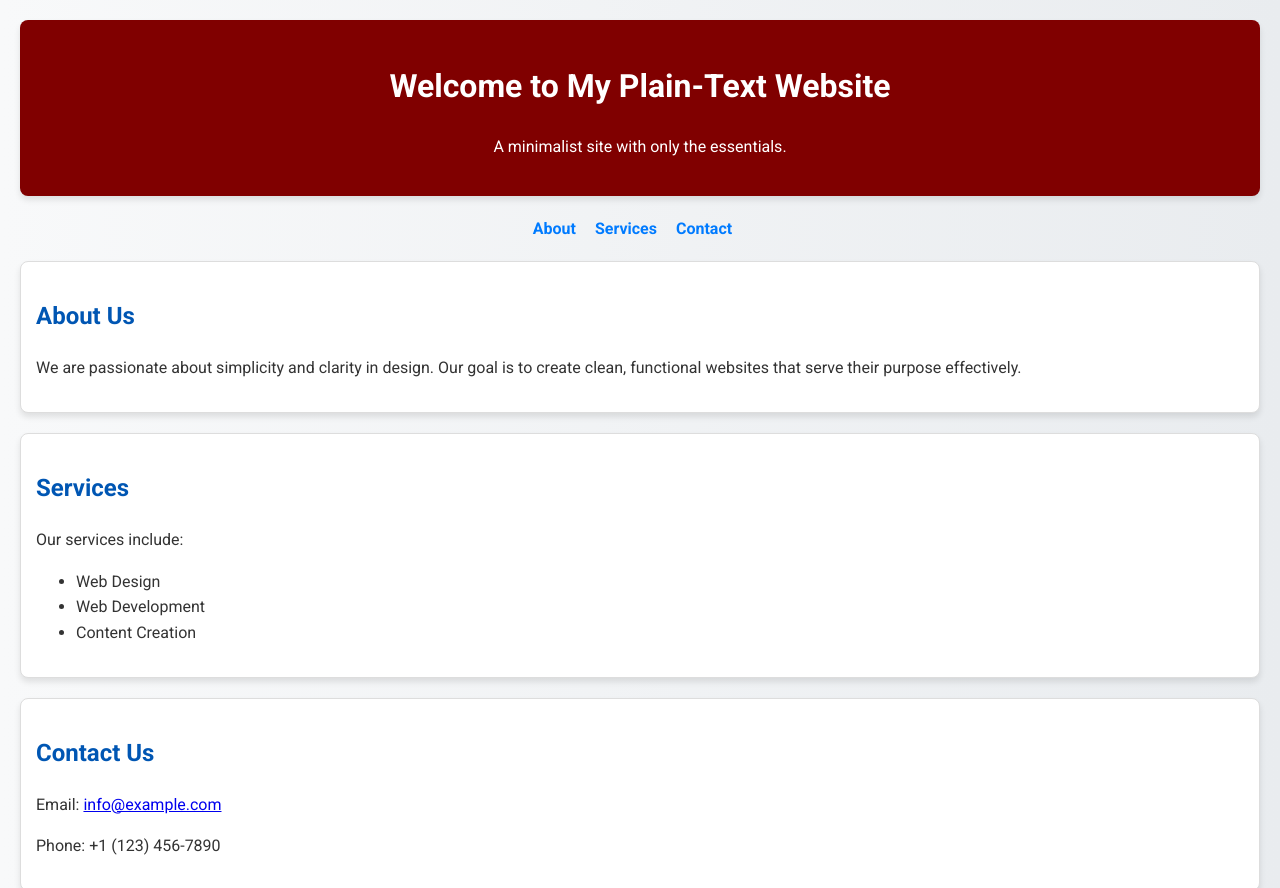
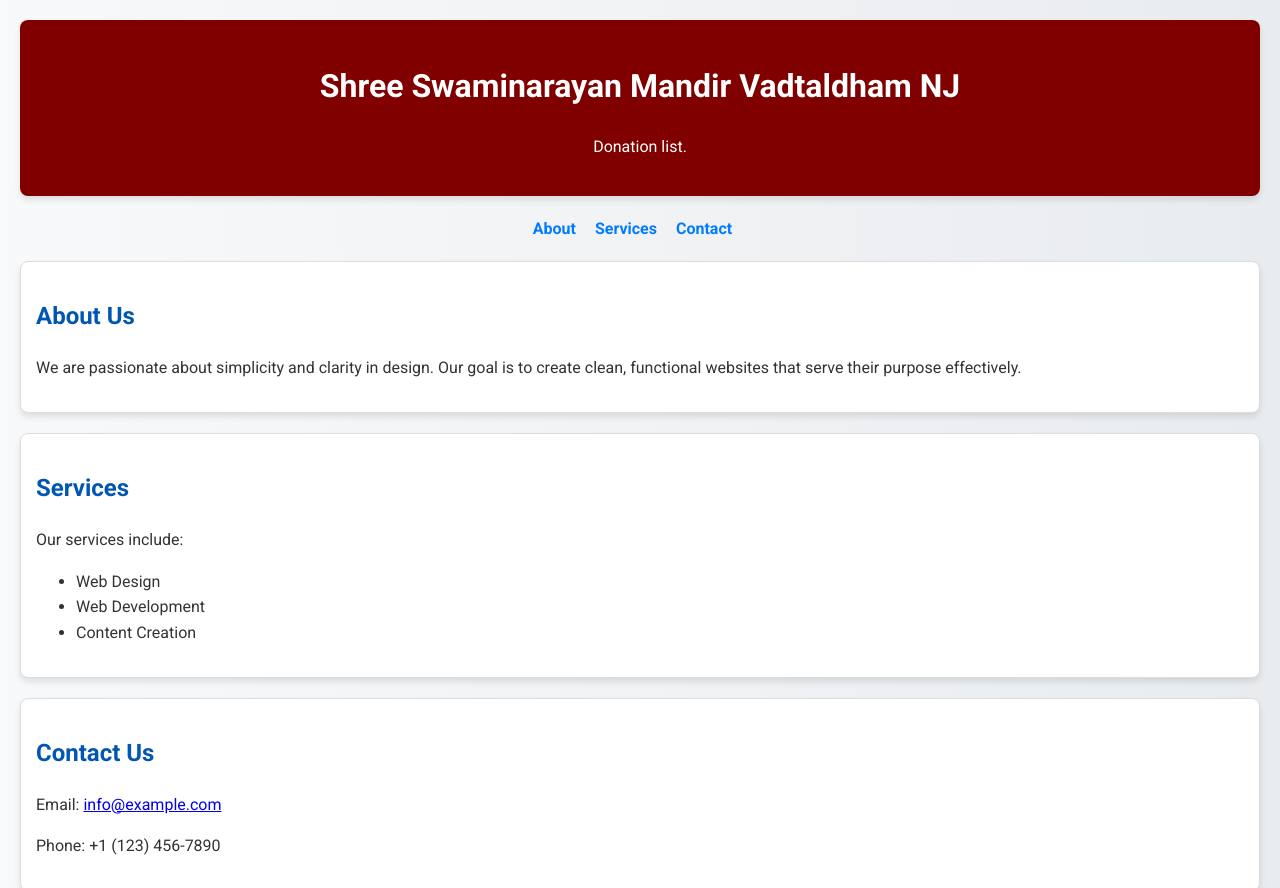
Before and after one commit to dpatel2610/Website, a plain HTML site: page index.html in a window 1280 px wide. Shown: the top 888 px of the page. Drawn offline with Linux system fonts and the light colour scheme.

Commit message:
Update index.html

```diff
--- a/index.html
+++ b/index.html
@@ -75,8 +75,8 @@
 </head>
 <body>
     <header>
-        <h1>Welcome to My Plain-Text Website</h1>
-        <p>A minimalist site with only the essentials.</p>
+        <h1> Shree Swaminarayan Mandir Vadtaldham NJ </h1>
+        <p> Donation list.</p>
     </header>
 
     <nav>
```
